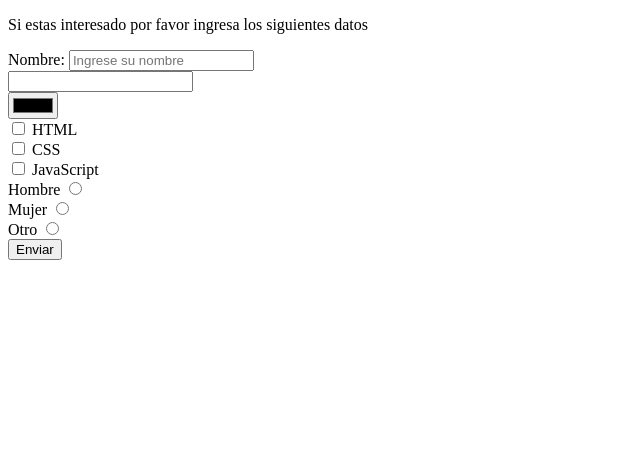
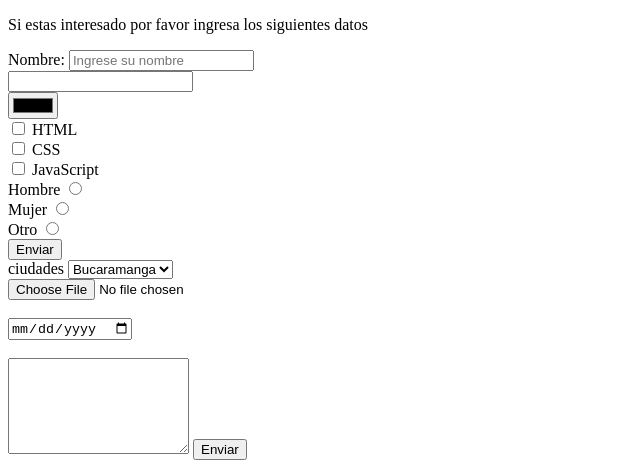
Before and after one commit to MarcelaSanchez77/LaprofeCheche, a plain HTML site: page Contacto.html in a window 1280 px wide. Shown: the part 497-965 px from the top of the page, without its empty margins (0-640 px from the left). Before the commit the page ends 800 px from the top, so only its background shows below. Drawn offline with Linux system fonts and the light colour scheme.

Commit message:
combobox

```diff
--- a/Contacto.html
+++ b/Contacto.html
@@ -37,7 +37,7 @@
 
                 <!--Formuario de contacto-->
 
-         <form action="index.html" method="get">
+         <form action="index.html" method="get" enctype="multipart/form-data">
             <div>
             <label for="nombre" > Nombre: </label>
             <input type ="text" name="nombre" placeholder= "Ingrese su nombre" minlength="10" maxlength="30" required pattern="^[0-9]*$" id="nombre">
@@ -86,6 +86,32 @@
             <div>
                 <button>Enviar</button>
             </div>
+
+            <div>
+                </label for="ciudad">ciudades</label>
+                <select name="ciudad" id="ciudad">
+                    <option value="Bucaramanga">Bucaramanga</option>
+                    <option value="Bogota">Bogota</option>
+                    <option value="Cali">Cali</option>
+                    <option value="Medellin">Medellin</option>
+                 </select>
+
+            <div>
+                <input type="file" name="file" id="file">
+
+            </div>
+            <br>
+            <input type="date">
+            <br>
+            <br>
+
+
+            <div>
+                <textarea name="mensaje" id="mensaje" rows="6"> </textarea>
+                <button>Enviar</button>
+
+
+            </div>
          </form>
 
         </form>
```
